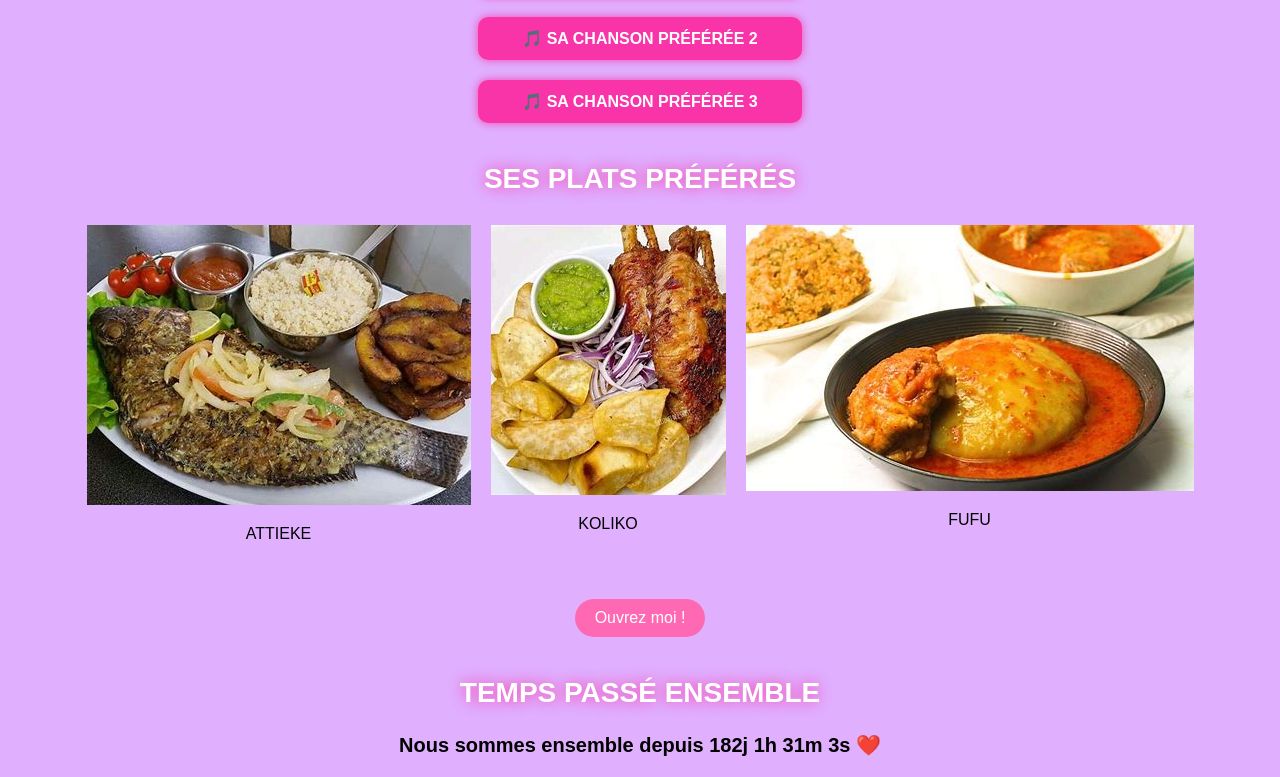
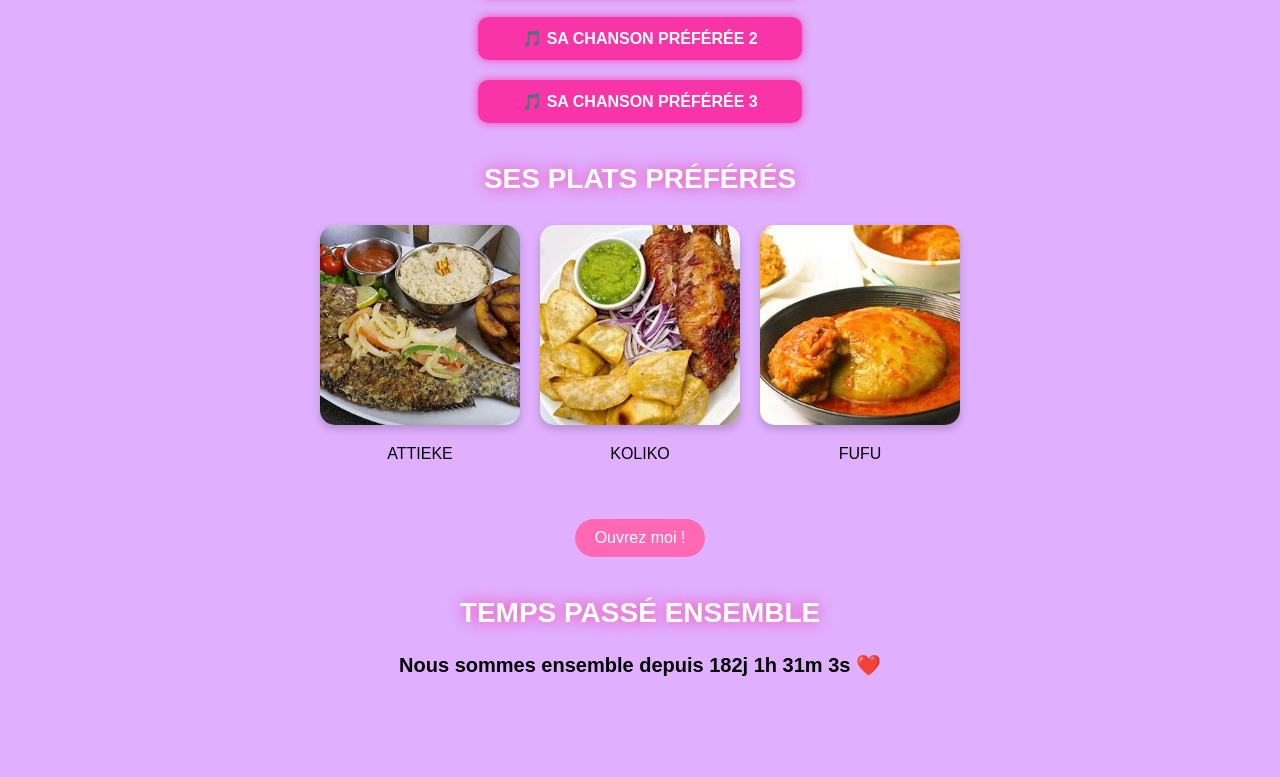
Before and after one commit to tryredty/A-cette-fille, a plain HTML site: page index.html in a window 1280 px wide. Shown: the part 1554-2331 px from the top of the page. After the commit the page ends 2251 px from the top, so only its background shows below. Drawn offline with Linux system fonts and the light colour scheme.

Commit message:
Update index.html

```diff
--- a/index.html
+++ b/index.html
@@ -49,10 +49,19 @@
     </div>
         <h2 class="centered">Ses Plats Préférés</h2>
         <div class="dishes">
-            <div class="dish"><img src="attieke2.jpeg" alt="Plat 1"><p>ATTIEKE</p></div>
-            <div class="dish"><img src="koliko.jpeg" alt="Plat 2"><p>KOLIKO</p></div>
-            <div class="dish"><img src="fufu.jpeg" alt="Plat 3"><p>FUFU</p></div>
-        </div>
+    <div class="dish">
+        <img src="attieke2.jpeg" alt="Plat 1" class="dish-img" />
+        <p>ATTIEKE</p>
+    </div>
+    <div class="dish">
+        <img src="koliko.jpeg" alt="Plat 2" class="dish-img" />
+        <p>KOLIKO</p>
+    </div>
+    <div class="dish">
+        <img src="fufu.jpeg" alt="Plat 3" class="dish-img" />
+        <p>FUFU</p>
+    </div>
+</div>
 
         <div class="envelope">
     <button id="toggle-message">Ouvrez moi !</button>
```
